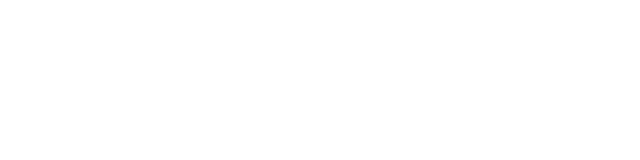
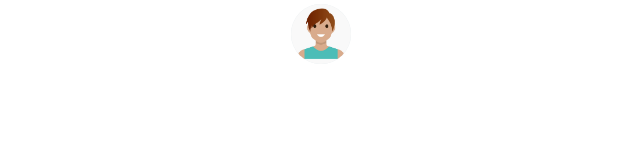
Before and after one commit to ludovicoforace/avatar-picker, a React (Create React App) app: page / in a window 1280 px wide. Shown: the top 160 px of the page, without its empty margins (319-959 px from the left). Built offline with nearby package versions, Linux system fonts and the light colour scheme.

Commit message:
Add AvatarItem component

```diff
--- /dev/null
+++ b/src/components/AvatarItem.tsx
@@ -0,0 +1,133 @@
+import React from 'react'
+import styled from 'styled-components'
+
+interface ImagePropTypes {
+  src: string,
+  alt: string
+}
+
+const Image = styled.img<ImagePropTypes>`
+position: absolute;
+left: 0;
+right: 0;
+z-index: 3;
+width: 100%;
+height: 100%;
+border-radius: 50%;
+`
+
+const Overlay = styled.div`
+position: absolute;
+z-index: 2;
+width: 100%;
+height: 100%;
+background-color: rgb(122, 161, 178, 0.2);
+border-radius: 50%;
+`
+
+interface BorderPropTypes {
+  listItem?: boolean
+  picking?: boolean
+  selected?: boolean
+  loadingAvatar?: boolean
+}
+
+const Border = styled.div<BorderPropTypes>`
+position: absolute;
+z-index: 4;
+width: 100%;
+height: 100%;
+border-style: solid;
+border-width: ${props => props.listItem
+  ? '3px'
+  : '1px'
+};
+${props => (
+  (!props.listItem && props.picking) ||
+  props.selected ||
+  props.loadingAvatar)
+    ? 'border-color: rgb(122, 161, 178)'
+    : 'border-color: transparent'
+};
+${props => props.loadingAvatar && (`
+  border-style: solid solid;
+  border-right-color: transparent;
+  animation: Rotate 1.5s;
+  animation-iteration-count: infinite;
+`)}
+border-radius: 50%;
+
+@keyframes Rotate {
+ from { transform: rotate(0deg); }
+ to { transform: rotate(360deg); }
+}`
+
+interface WrapperPropTypes {
+  loadingAvatar?: boolean
+  selected?: boolean
+  listItem?: boolean
+  onClick: () => void
+}
+
+const Wrapper = styled.div<WrapperPropTypes>`
+position: relative;
+z-index: 1;
+display: inline-block;
+width: 60px;
+height: 60px;
+margin: 4px;
+
+${props => !props.loadingAvatar && (`
+  &:hover {
+    ${Border} {
+      cursor: pointer;
+      ${!props.selected && 'border-color: rgb(155, 160, 163)'};
+    }
+    ${(!props.selected && props.listItem) && (`
+      ${Image} {
+        z-index: 2;
+      }
+      ${Overlay} {
+        z-index: 3;
+      }
+    `)}
+  }`
+)}`
+
+interface PropTypes {
+  selected?: boolean
+  loadingAvatar?: boolean
+  listItem?: boolean
+  picking?: boolean
+  source: string
+  label: string
+  onClick: () => void
+}
+
+const AvatarItem = ({
+  selected,
+  loadingAvatar,
+  listItem,
+  picking,
+  source,
+  label,
+  onClick
+}: PropTypes) => (
+  <Wrapper
+    onClick={onClick}
+    selected={selected}
+    loadingAvatar={loadingAvatar}
+    listItem={listItem}
+  >
+    <Border
+      selected={selected}
+      loadingAvatar={loadingAvatar}
+      listItem={listItem}
+      picking={picking}
+    />
+    <Overlay />
+    <Image alt={label} src={source} />
+  </Wrapper>
+)
+
+export default AvatarItem
--- a/src/components/AvatarPicker.tsx
+++ b/src/components/AvatarPicker.tsx
@@ -1,6 +1,7 @@
 import React from 'react'
 import styled from 'styled-components'
 import { Avatar } from '../interfaces'
+import AvatarItem from './AvatarItem'
 
 interface PropTypes {
   avatars: Avatar[]
@@ -15,7 +16,12 @@ text-align: center;
 const AvatarPicker = ({ avatars }: PropTypes) => {
   return (
     <Wrapper>
-
+      <AvatarItem
+        onClick={() => {}}
+        source="avatar1.png"
+        label="Avatar 1"
+        picking={false}
+      />
     </Wrapper>
   )
 }
```
